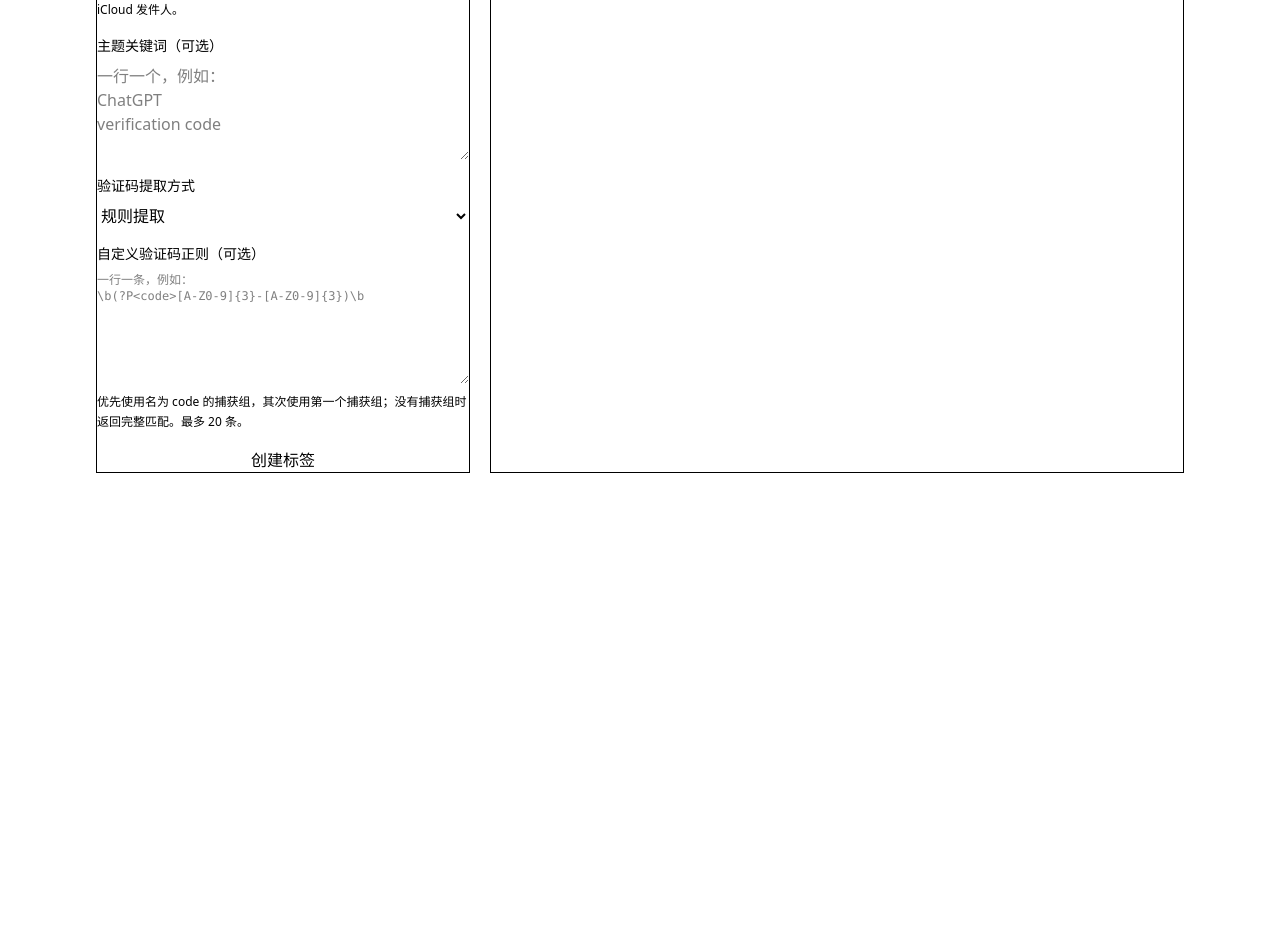
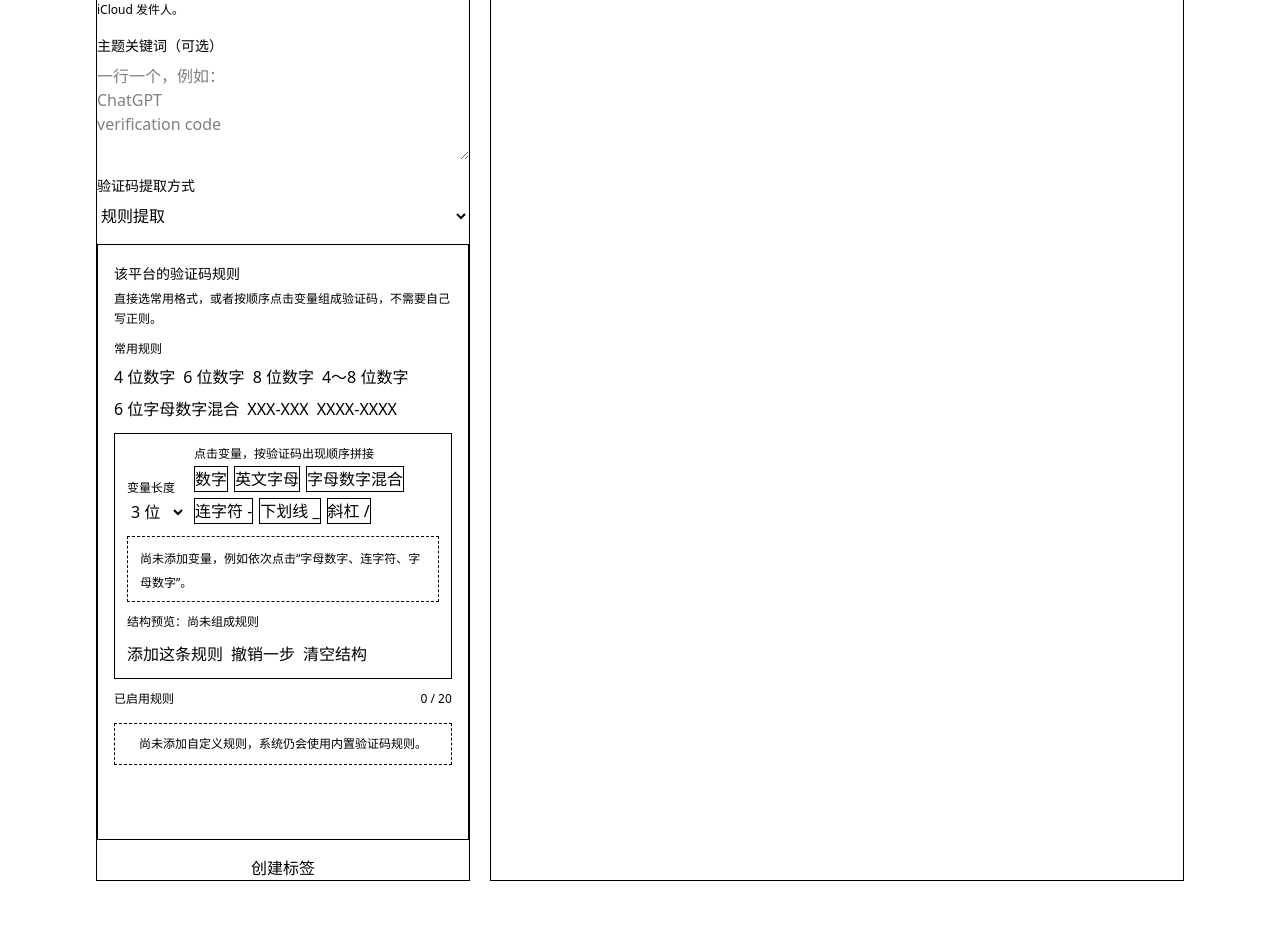
Before and after one commit to moeacgx/cloudmail-key-panel, a FastAPI app: page /admin/tags in a window 1280 px wide. Shown: the part 949-1874 px from the top of the page. Before the commit the page ends 1422 px from the top, so only its background shows below. Run offline with FastAPI, Linux system fonts and the light colour scheme; the visitor is signed in with stand-in values (Sample User, id 1); tables that the repository leaves empty hold one stand-in row (values such as "Sample post"); some libraries are stand-ins or nearby versions.

Commit message:
feat: 简化验证码规则配置

```diff
--- /dev/null
+++ b/app/templates/_verification_rule_builder.html
@@ -0,0 +1,77 @@
+<div class="grid gap-3 rounded-box border border-base-300 bg-base-200/30 p-4" data-code-rule-builder>
+  <div>
+    <span class="text-sm font-medium">{{ rule_builder_title | default('验证码规则') }}</span>
+    <p class="mt-1 text-xs leading-5 text-base-content/50">直接选常用格式，或者按顺序点击变量组成验证码，不需要自己写正则。</p>
+  </div>
+
+  <div class="grid gap-2">
+    <span class="text-xs font-medium text-base-content/65">常用规则</span>
+    <div class="flex flex-wrap gap-2">
+      <button type="button" class="btn btn-outline btn-xs" data-rule-preset="digits4">4 位数字</button>
+      <button type="button" class="btn btn-outline btn-xs" data-rule-preset="digits6">6 位数字</button>
+      <button type="button" class="btn btn-outline btn-xs" data-rule-preset="digits8">8 位数字</button>
+      <button type="button" class="btn btn-outline btn-xs" data-rule-preset="digits4to8">4～8 位数字</button>
+      <button type="button" class="btn btn-outline btn-xs" data-rule-preset="alnum6">6 位字母数字混合</button>
+      <button type="button" class="btn btn-outline btn-xs" data-rule-preset="xxx-xxx">XXX-XXX</button>
+      <button type="button" class="btn btn-outline btn-xs" data-rule-preset="xxxx-xxxx">XXXX-XXXX</button>
+    </div>
+  </div>
+
+  <div class="grid gap-3 rounded-box border border-base-content/10 bg-base-100 p-3">
+    <div class="flex flex-wrap items-end gap-2">
+      <label class="grid gap-1">
+        <span class="text-xs font-medium text-base-content/65">变量长度</span>
+        <select class="select select-bordered select-sm" data-rule-length>
+          {% for length in range(1, 13) %}
+            <option value="{{ length }}"{% if length == 3 %} selected{% endif %}>{{ length }} 位</option>
+          {% endfor %}
+        </select>
+      </label>
+      <div class="grid flex-1 gap-1">
+        <span class="text-xs font-medium text-base-content/65">点击变量，按验证码出现顺序拼接</span>
+        <div class="flex flex-wrap gap-1.5">
+          <button type="button" class="btn btn-ghost btn-xs border border-base-300" data-rule-token="digits">数字</button>
+          <button type="button" class="btn btn-ghost btn-xs border border-base-300" data-rule-token="letters">英文字母</button>
+          <button type="button" class="btn btn-ghost btn-xs border border-base-300" data-rule-token="alnum">字母数字混合</button>
+          <button type="button" class="btn btn-ghost btn-xs border border-base-300" data-rule-literal="-">连字符 -</button>
+          <button type="button" class="btn btn-ghost btn-xs border border-base-300" data-rule-literal="_">下划线 _</button>
+          <button type="button" class="btn btn-ghost btn-xs border border-base-300" data-rule-literal="/">斜杠 /</button>
+        </div>
+      </div>
+    </div>
+
+    <div class="min-h-10 rounded-box border border-dashed border-base-300 px-3 py-2" data-rule-composer>
+      <span class="text-xs text-base-content/40" data-rule-composer-empty>尚未添加变量，例如依次点击“字母数字、连字符、字母数字”。</span>
+      <div class="flex flex-wrap items-center gap-1.5" data-rule-composer-parts></div>
+    </div>
+    <p class="text-xs text-base-content/55" data-rule-human-preview>结构预览：尚未组成规则</p>
+    <div class="flex flex-wrap gap-2">
+      <button type="button" class="btn btn-primary btn-sm" data-rule-add-composed disabled>添加这条规则</button>
+      <button type="button" class="btn btn-ghost btn-sm" data-rule-undo disabled>撤销一步</button>
+      <button type="button" class="btn btn-ghost btn-sm" data-rule-clear-composer disabled>清空结构</button>
+    </div>
+  </div>
+
+  <div class="grid gap-2">
+    <div class="flex items-center justify-between gap-3">
+      <span class="text-xs font-medium text-base-content/65">已启用规则</span>
+      <span class="text-xs text-base-content/45" data-rule-count>0 / 20</span>
+    </div>
+    <div class="grid gap-2" data-rule-list></div>
+    <div class="rounded-box border border-dashed border-base-300 px-3 py-3 text-center text-xs text-base-content/45" data-rule-list-empty>尚未添加自定义规则，系统仍会使用内置验证码规则。</div>
+  </div>
+
+  <details class="collapse collapse-arrow border border-base-300 bg-base-100">
+    <summary class="collapse-title min-h-0 px-4 py-3 text-sm font-medium">高级：直接编辑正则</summary>
+    <div class="collapse-content px-4 pb-4">
+      <textarea
+        class="textarea textarea-bordered min-h-28 w-full font-mono text-xs"
+        name="{{ rule_builder_name }}"
+        data-rule-patterns
+        {% if rule_builder_edit_selector | default(false) %}data-edit-tag-code-patterns{% endif %}
+        placeholder="一行一条正则"
+      >{{ rule_builder_value | default('') }}</textarea>
+      <p class="mt-2 text-xs leading-5 text-base-content/45">最多 20 条；优先读取命名组 code，其次第一个捕获组，否则使用完整匹配。</p>
+    </div>
+  </details>
+</div>
--- /dev/null
+++ b/app/templates/_verification_rule_builder_script.html
@@ -0,0 +1,188 @@
+<script>
+  (() => {
+    const presets = {
+      digits4: { label: '4 位数字', pattern: String.raw`(?<!\d)(?P<code>\d{4})(?!\d)` },
+      digits6: { label: '6 位数字', pattern: String.raw`(?<!\d)(?P<code>\d{6})(?!\d)` },
+      digits8: { label: '8 位数字', pattern: String.raw`(?<!\d)(?P<code>\d{8})(?!\d)` },
+      digits4to8: { label: '4～8 位数字', pattern: String.raw`(?<!\d)(?P<code>\d{4,8})(?!\d)` },
+      alnum6: { label: '6 位字母数字混合', pattern: String.raw`(?<![A-Z0-9])(?P<code>(?=[A-Z0-9]{0,5}\d)(?=[A-Z0-9]{0,5}[A-Z])[A-Z0-9]{6})(?![A-Z0-9])` },
+      'xxx-xxx': { label: 'XXX-XXX', pattern: String.raw`(?<![A-Z0-9])(?P<code>(?=[A-Z0-9-]*\d)(?=[A-Z0-9-]*[A-Z])[A-Z0-9]{3}-[A-Z0-9]{3})(?![A-Z0-9])` },
+      'xxxx-xxxx': { label: 'XXXX-XXXX', pattern: String.raw`(?<![A-Z0-9])(?P<code>(?=[A-Z0-9-]*\d)(?=[A-Z0-9-]*[A-Z])[A-Z0-9]{4}-[A-Z0-9]{4})(?![A-Z0-9])` },
+    };
+    const tokenDefinitions = {
+      digits: { label: '数字', source: '\\d' },
+      letters: { label: '英文字母', source: '[A-Z]' },
+      alnum: { label: '字母数字混合', source: '[A-Z0-9]' },
+    };
+    const maxRules = 20;
+
+    const linesFrom = (textarea) => textarea.value
+      .split(/\r?\n/)
+      .map((line) => line.trim())
+      .filter(Boolean);
+
+    document.querySelectorAll('[data-code-rule-builder]').forEach((builder) => {
+      const textarea = builder.querySelector('[data-rule-patterns]');
+      const list = builder.querySelector('[data-rule-list]');
+      const listEmpty = builder.querySelector('[data-rule-list-empty]');
+      const count = builder.querySelector('[data-rule-count]');
+      const lengthInput = builder.querySelector('[data-rule-length]');
+      const composerParts = builder.querySelector('[data-rule-composer-parts]');
+      const composerEmpty = builder.querySelector('[data-rule-composer-empty]');
+      const humanPreview = builder.querySelector('[data-rule-human-preview]');
+      const addComposed = builder.querySelector('[data-rule-add-composed]');
+      const undo = builder.querySelector('[data-rule-undo]');
+      const clearComposer = builder.querySelector('[data-rule-clear-composer]');
+      const parts = [];
+
+      const describeComposedPattern = (pattern) => {
+        const prefix = '(?<![A-Za-z0-9])(?P<code>';
+        const suffix = ')(?![A-Za-z0-9])';
+        if (!pattern.startsWith(prefix) || !pattern.endsWith(suffix)) return '';
+        let remaining = pattern.slice(prefix.length, -suffix.length);
+        const descriptions = [];
+        const segmentTypes = [
+          { expression: /^\\d\{(\d+)\}/, label: '位数字' },
+          { expression: /^\[A-Z\]\{(\d+)\}/, label: '位英文字母' },
+          { expression: /^\(\?=\[A-Z0-9\]\{0,(\d+)\}\\d\)\(\?=\[A-Z0-9\]\{0,\d+\}\[A-Z\]\)\[A-Z0-9\]\{(\d+)\}/, label: '位字母数字混合', mixed: true },
+        ];
+        while (remaining) {
+          const segment = segmentTypes
+            .map((type) => ({ type, match: remaining.match(type.expression) }))
+            .find((candidate) => candidate.match);
+          if (segment) {
+            const length = segment.type.mixed ? segment.match[2] : segment.match[1];
+            descriptions.push(`${length} ${segment.type.label}`);
+            remaining = remaining.slice(segment.match[0].length);
+            continue;
+          }
+          if (['-', '_', '/'].includes(remaining[0])) {
+            descriptions.push(`“${remaining[0]}”`);
+            remaining = remaining.slice(1);
+            continue;
+          }
+          return '';
+        }
+        return descriptions.join(' + ');
+      };
+      const friendlyLabel = (pattern, index) => (
+        Object.values(presets).find((preset) => preset.pattern === pattern)?.label
+        || describeComposedPattern(pattern)
+        || `高级规则 ${index + 1}`
+      );
+      const writeLines = (patterns) => {
+        textarea.value = [...new Set(patterns)].join('\n');
+        textarea.dispatchEvent(new Event('input', { bubbles: true }));
+      };
+      const addPattern = (pattern) => {
+        const patterns = linesFrom(textarea);
+        if (patterns.includes(pattern)) return;
+        if (patterns.length >= maxRules) {
+          window.alert('验证码规则最多添加 20 条');
+          return;
+        }
+        writeLines([...patterns, pattern]);
+        renderRules();
+      };
+      const renderRules = () => {
+        const patterns = linesFrom(textarea);
+        list.replaceChildren();
+        patterns.forEach((pattern, index) => {
+          const row = document.createElement('div');
+          row.className = 'flex items-start gap-2 rounded-box border border-base-300 bg-base-100 px-3 py-2';
+          const content = document.createElement('div');
+          content.className = 'min-w-0 flex-1';
+          const label = document.createElement('div');
+          label.className = 'text-sm font-medium';
+          label.textContent = friendlyLabel(pattern, index);
+          const hint = document.createElement('div');
+          hint.className = 'mt-1 text-xs text-base-content/45';
+          hint.textContent = friendlyLabel(pattern, index).startsWith('高级规则')
+            ? '在高级设置中维护'
+            : '可直接用于提取验证码';
+          const remove = document.createElement('button');
+          remove.type = 'button';
+          remove.className = 'btn btn-ghost btn-xs text-error';
+          remove.textContent = '移除';
+          remove.addEventListener('click', () => {
+            writeLines(patterns.filter((_, patternIndex) => patternIndex !== index));
+            renderRules();
+          });
+          content.append(label, hint);
+          row.append(content, remove);
+          list.appendChild(row);
+        });
+        count.textContent = `${patterns.length} / ${maxRules}`;
+        listEmpty.hidden = patterns.length > 0;
+      };
+      const renderComposer = () => {
+        composerParts.replaceChildren();
+        parts.forEach((part) => {
+          const badge = document.createElement('span');
+          badge.className = 'badge badge-outline badge-sm';
+          badge.textContent = part.label;
+          composerParts.appendChild(badge);
+        });
+        const hasParts = parts.length > 0;
+        composerEmpty.hidden = hasParts;
+        const hasVariable = parts.some((part) => part.kind === 'token');
+        addComposed.disabled = !hasVariable;
+        undo.disabled = !hasParts;
+        clearComposer.disabled = !hasParts;
+        humanPreview.textContent = hasParts
+          ? `结构预览：${parts.map((part) => part.label).join(' + ')}`
+          : '结构预览：尚未组成规则';
+      };
+      const resetComposer = () => {
+        parts.splice(0, parts.length);
+        renderComposer();
+      };
+
+      builder.querySelectorAll('[data-rule-preset]').forEach((button) => {
+        button.addEventListener('click', () => addPattern(presets[button.dataset.rulePreset].pattern));
+      });
+      builder.querySelectorAll('[data-rule-token]').forEach((button) => {
+        button.addEventListener('click', () => {
+          const definition = tokenDefinitions[button.dataset.ruleToken];
+          const length = Math.max(1, Math.min(Number(lengthInput.value) || 1, 12));
+          if (button.dataset.ruleToken === 'alnum' && length < 2) {
+            window.alert('字母数字混合至少需要 2 位');
+            return;
+          }
+          const source = button.dataset.ruleToken === 'alnum'
+            ? `(?=[A-Z0-9]{0,${length - 1}}\\d)(?=[A-Z0-9]{0,${length - 1}}[A-Z])[A-Z0-9]{${length}}`
+            : `${definition.source}{${length}}`;
+          parts.push({
+            kind: 'token',
+            label: `${length} 位${definition.label}`,
+            source,
+          });
+          renderComposer();
+        });
+      });
+      builder.querySelectorAll('[data-rule-literal]').forEach((button) => {
+        button.addEventListener('click', () => {
+          const literal = button.dataset.ruleLiteral;
+          parts.push({ kind: 'literal', label: `“${literal}”`, source: literal });
+          renderComposer();
+        });
+      });
+      addComposed.addEventListener('click', () => {
+        const body = parts.map((part) => part.source).join('');
+        addPattern(`(?<![A-Za-z0-9])(?P<code>${body})(?![A-Za-z0-9])`);
+        resetComposer();
+      });
+      undo.addEventListener('click', () => {
+        parts.pop();
+        renderComposer();
+      });
+      clearComposer.addEventListener('click', resetComposer);
+      textarea.addEventListener('input', renderRules);
+      textarea.addEventListener('change', renderRules);
+      builder.addEventListener('code-rule-builder:reset-composer', resetComposer);
+
+      renderRules();
+      renderComposer();
+    });
+  })();
+</script>
--- a/app/templates/admin_tags.html
+++ b/app/templates/admin_tags.html
@@ -86,11 +86,11 @@
             <option value="ai_only">仅使用 AI</option>
           </select>
         </label>
-        <label class="grid gap-2">
-          <span class="text-sm font-medium">自定义验证码正则（可选）</span>
-          <textarea class="textarea textarea-bordered min-h-28 font-mono text-xs" name="code_patterns" placeholder="一行一条，例如：&#10;\b(?P&lt;code&gt;[A-Z0-9]{3}-[A-Z0-9]{3})\b"></textarea>
-          <span class="text-xs leading-5 text-base-content/45">优先使用名为 code 的捕获组，其次使用第一个捕获组；没有捕获组时返回完整匹配。最多 20 条。</span>
-        </label>
+        {% set rule_builder_title = '该平台的验证码规则' %}
+        {% set rule_builder_name = 'code_patterns' %}
+        {% set rule_builder_value = '' %}
+        {% set rule_builder_edit_selector = false %}
+        {% include '_verification_rule_builder.html' %}
         <button class="btn btn-primary" type="submit">创建标签</button>
       </form>
     </div>
@@ -184,13 +184,18 @@
       <label class="grid gap-2"><span class="text-sm font-medium">发件人规则</span><textarea class="textarea textarea-bordered min-h-24" name="sender_patterns" data-edit-tag-senders></textarea><span class="text-xs leading-5 text-base-content/45">留空时按标签名称启用内置规则；填写后覆盖内置规则，并兼容 CloudMail 改写的 iCloud 发件人。</span></label>
       <label class="grid gap-2"><span class="text-sm font-medium">主题关键词</span><textarea class="textarea textarea-bordered min-h-24" name="subject_keywords" data-edit-tag-subjects></textarea></label>
       <label class="grid gap-2"><span class="text-sm font-medium">验证码提取方式</span><select class="select select-bordered" name="extraction_mode" data-edit-tag-extraction-mode><option value="rules">规则提取</option><option value="ai_fallback">规则失败后 AI 兜底</option><option value="ai_only">仅使用 AI</option></select></label>
-      <label class="grid gap-2"><span class="text-sm font-medium">自定义验证码正则</span><textarea class="textarea textarea-bordered min-h-28 font-mono text-xs" name="code_patterns" data-edit-tag-code-patterns></textarea><span class="text-xs leading-5 text-base-content/45">一行一条；优先读取命名组 code，其次第一个捕获组，否则使用完整匹配。</span></label>
+      {% set rule_builder_title = '该平台的验证码规则' %}
+      {% set rule_builder_name = 'code_patterns' %}
+      {% set rule_builder_value = '' %}
+      {% set rule_builder_edit_selector = true %}
+      {% include '_verification_rule_builder.html' %}
       <div class="modal-action"><button type="submit" class="btn btn-primary">保存修改</button><button type="button" class="btn btn-ghost" data-close-tag-dialog>取消</button></div>
     </form>
   </div>
   <form method="dialog" class="modal-backdrop"><button>关闭</button></form>
 </dialog>
 
+{% include '_verification_rule_builder_script.html' %}
 <script>
   (() => {
     const colorInput = document.querySelector('[data-tag-color]');
@@ -214,7 +219,10 @@
       form.querySelector('[data-edit-tag-color]').value = button.dataset.color || '#6366f1';
       form.querySelector('[data-edit-tag-senders]').value = button.dataset.senderPatterns || '';
       form.querySelector('[data-edit-tag-subjects]').value = button.dataset.subjectKeywords || '';
-      form.querySelector('[data-edit-tag-code-patterns]').value = button.dataset.codePatterns || '';
+      const codePatterns = form.querySelector('[data-edit-tag-code-patterns]');
+      codePatterns.value = button.dataset.codePatterns || '';
+      codePatterns.dispatchEvent(new Event('input', { bubbles: true }));
+      codePatterns.closest('[data-code-rule-builder]')?.dispatchEvent(new Event('code-rule-builder:reset-composer'));
       form.querySelector('[data-edit-tag-extraction-mode]').value = button.dataset.extractionMode || 'rules';
       form.querySelector('[data-edit-tag-prevents-reuse]').checked = button.dataset.preventsReuse === 'true';
       form.querySelector('[data-edit-tag-alias-use-limit]').value = button.dataset.aliasUseLimit || '0';
```
Also changed, not shown: app/templates/admin_dashboard.html (+6 -5 lines), tests/test_admin_cards_tags.py (+3 -0 lines), tests/test_app.py (+3 -0 lines), tests/test_code_extractor.py (+18 -0 lines).
